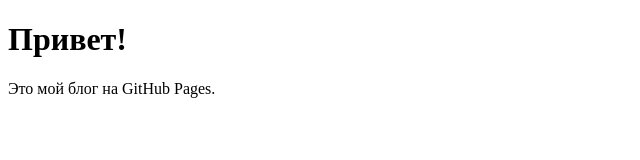
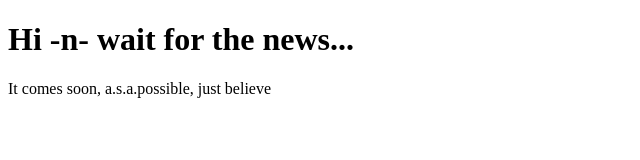
Before and after one commit to graytag/graytag.github.io, a plain HTML site: page index.html in a window 1280 px wide. Shown: the whole page, without its empty margins (0-640 px from the left). Drawn offline with Linux system fonts and the light colour scheme.

Commit message:
2026-0213-001

```diff
--- a/index.html
+++ b/index.html
@@ -1,8 +1,8 @@
 <!doctype html>
 <html>
-  <head><meta charset="utf-8"><title>My blog</title></head>
+  <head><meta charset="utf-8"><title>Gray Tag Pages</title></head>
   <body>
-    <h1>Привет!</h1>
-    <p>Это мой блог на GitHub Pages.</p>
+    <h1>Hi -n- wait for the news...</h1>
+    <p>It comes soon, a.s.a.possible, just believe</p>
   </body>
 </html>
```
